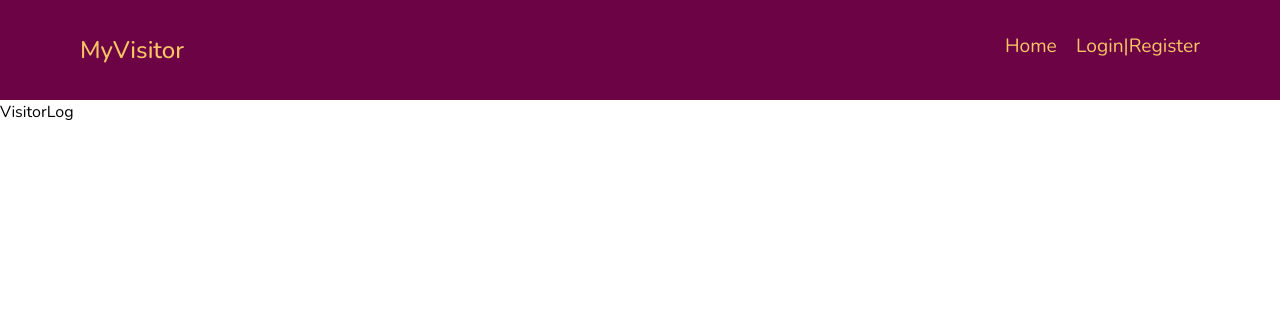
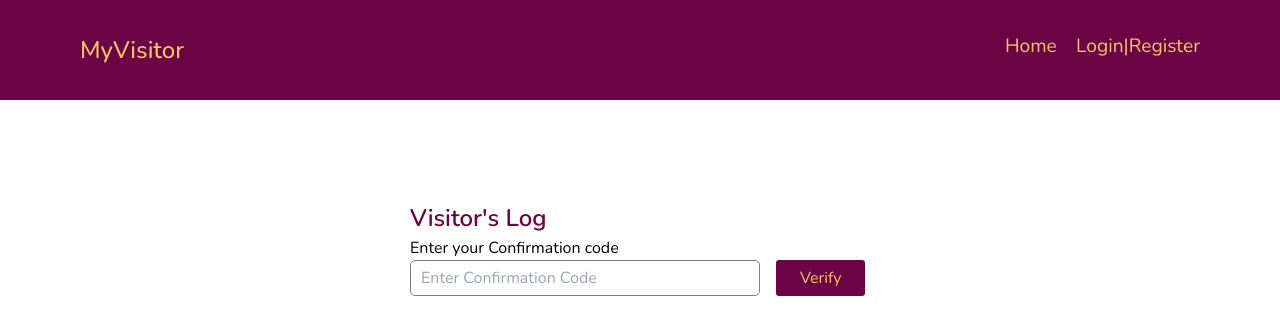
Before and after one commit to olubiyi09/visitor-management-system, a Next.js app: page /visitorLog in a window 1280 px wide. Shown: the top 334 px of the page. Built offline with nearby package versions, Linux system fonts and the light colour scheme; no server answers.

Commit message:
completed the logpage jsx

```diff
--- a/src/app/visitorLog/VisitorLog.module.css
+++ b/src/app/visitorLog/VisitorLog.module.css
@@ -0,0 +1,58 @@
+.visitorLog {
+    padding: 20px;
+    width: 500px;
+    margin: auto;
+    margin-top: 5rem;
+}
+
+.visitorLog h2 {
+    font-size: 1.5rem;
+    font-weight: 600;
+    color: #6C0345;
+}
+
+.card {
+    border: 1px solid #ccc;
+    border-radius: 5px;
+    padding: 20px;
+    margin-top: 20px;
+}
+
+.card h3 {
+    margin-top: 0;
+}
+
+.card button {
+    margin-right: 10px;
+    background-color: #6C0345;
+    color: #F7C566;
+    padding: 5px 10px;
+    margin-top: 1rem;
+    border-radius: 3px;
+}
+
+.card .btn2 {
+    background-color: #F7C566;
+    color: #6C0345;
+}
+
+
+.input {
+    display: flex;
+    gap: 1rem;
+}
+
+.input input {
+    border: 1px solid gray;
+    border-radius: 5px;
+    padding: 5px 10px;
+    width: 350px;
+    outline: none;
+}
+
+.input button {
+    background-color: #6C0345;
+    color: #F7C566;
+    padding: 0 1.5rem;
+    border-radius: 3px;
+}
--- a/src/app/visitorLog/page.jsx
+++ b/src/app/visitorLog/page.jsx
@@ -1,9 +1,59 @@
-import React from 'react'
+"use client"
+
+import React, { useState } from 'react';
+import styles from "./VisitorLog.module.css";
+import { toast } from 'sonner';
 
 const VisitorLog = () => {
+    const [confirmationCode, setConfirmationCode] = useState("");
+    const [visitorExists, setVisitorExists] = useState(false);
+
+    const handleVerification = () => {
+        // Your verification logic here to check if confirmationCode exists
+        // For demo purpose, let's assume it's verified if confirmationCode is not empty
+        if (confirmationCode.trim() !== "") {
+            setVisitorExists(true);
+        } else {
+            setVisitorExists(false);
+            toast.error("Invalid confirmation code. Please try again.");
+        }
+    };
+
+    const handleTimeIn = () => {
+        // Logic for time in
+        toast.error("Time In recorded!");
+    };
+
+    const handleTimeOut = () => {
+        // Logic for time out
+        toast.error("Time Out recorded!");
+    };
+
     return (
-        <div>VisitorLog</div>
-    )
-}
+        <div className={styles.visitorLog}>
+            <h2>Visitor's Log</h2>
+            <p>Enter your Confirmation code</p>
+            <div className={styles.input}>
+                <input
+                    type="text"
+                    value={confirmationCode}
+                    onChange={(e) => setConfirmationCode(e.target.value)}
+                    placeholder="Enter Confirmation Code"
+                />
+                <button onClick={handleVerification}>Verify</button>
+            </div>
+            {visitorExists && (
+                <div className={styles.card}>
+                    <h3>Instructions:</h3>
+                    <p>Please click the appropriate button to record your time:</p>
+                    <div>
+                        <button className={styles.btn1} onClick={handleTimeIn}>Check In</button>
+                        <button className={styles.btn2} onClick={handleTimeOut}>Check Out</button>
+                    </div>
+                </div>
+            )}
+        </div>
+    );
+};
 
-export default VisitorLog
+export default VisitorLog;
```
